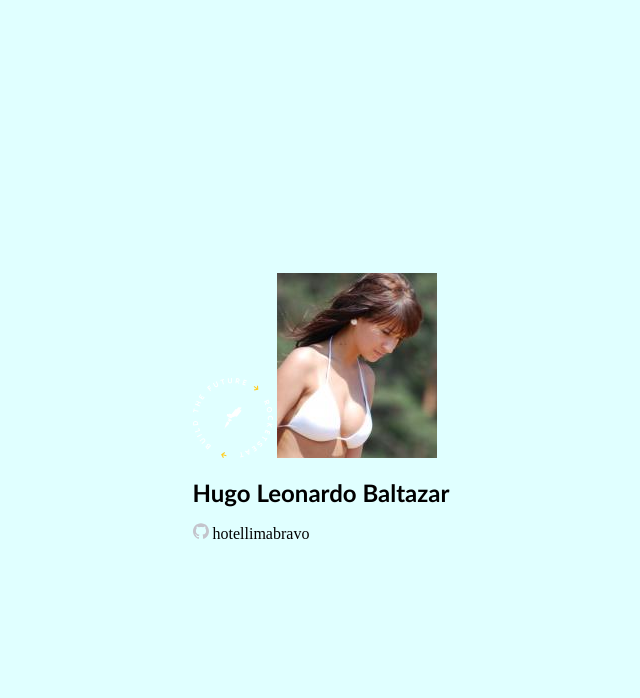
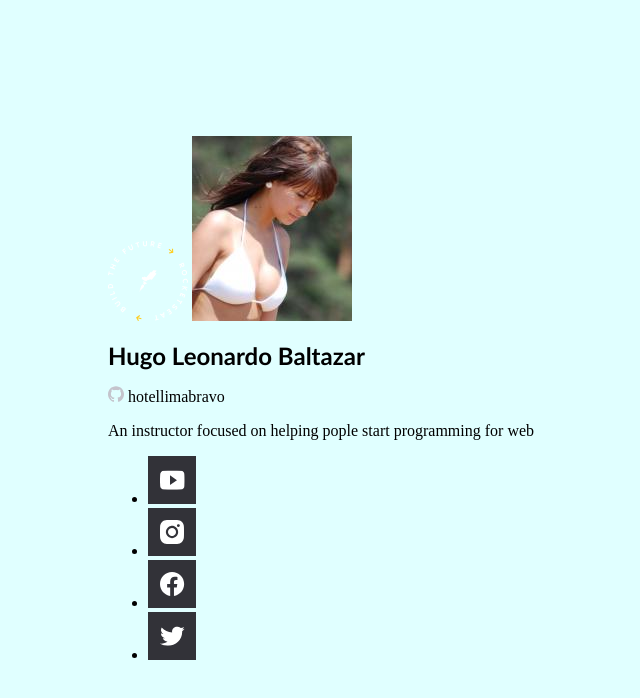
Before and after one commit to hotellimabravo/nlw-mission-origin, a plain HTML site: page index.html in a window 1280 px wide. Shown: the whole page, without its empty margins (319-959 px from the left). Drawn offline with Linux system fonts and the light colour scheme.

Commit message:
adiciona icones com link

```diff
--- a/index.html
+++ b/index.html
@@ -16,7 +16,6 @@
  -->
 <!DOCTYPE html>
 <html lang="pt-BR">
-
   <head>
     <meta charset="UTF-8" />
     <meta http-equiv="X-UA-Compatible" content="IE=edge" />
@@ -34,12 +33,36 @@
         </div>
         <h1>Hugo Leonardo Baltazar</h1>
         <a href="http://instagram.com/hbalttazar">
-
           <img src="./img/github 2.svg" alt="github" />
 
-                hotellimabravo</a>
+          hotellimabravo</a
+        >
+
+        <p>An instructor focused on helping pople start programming for web</p>
+
+        <ul>
+          <li>
+            <a href="https://www.youtube.com/channel/UCafkYu491JF-grSh1-0fUdA">
+              <img src="./img/youtube.svg" />
+            </a>
+          </li>
+          <li>
+            <a href="https://instagram.com/hbalttazar">
+              <img src="./img/instagram.svg" />
+            </a>
+          </li>
+          <li>
+            <a href="https://web.facebook.com/hotellimabravo/">
+              <img src="./img/facebook.svg" />
+            </a>
+          </li>
+          <li>
+            <a href="https://twitter.com/hotellimabravo">
+              <img src="./img/twitter.svg" />
+            </a>
+          </li>
+        </ul>
       </div>
     </main>
   </body>
-
 </html>
```
Lines whose indentation alone changed are shown as unchanged.
